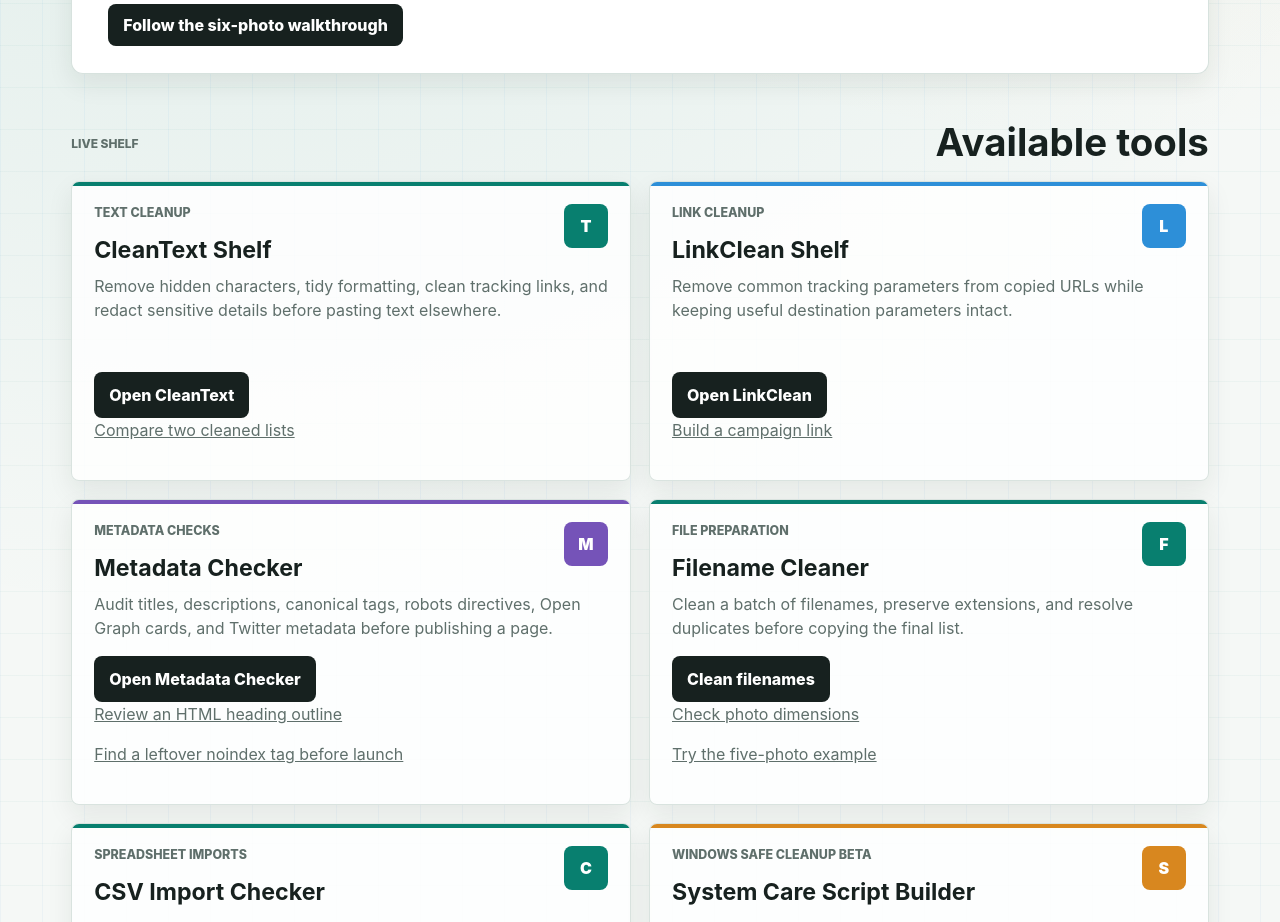
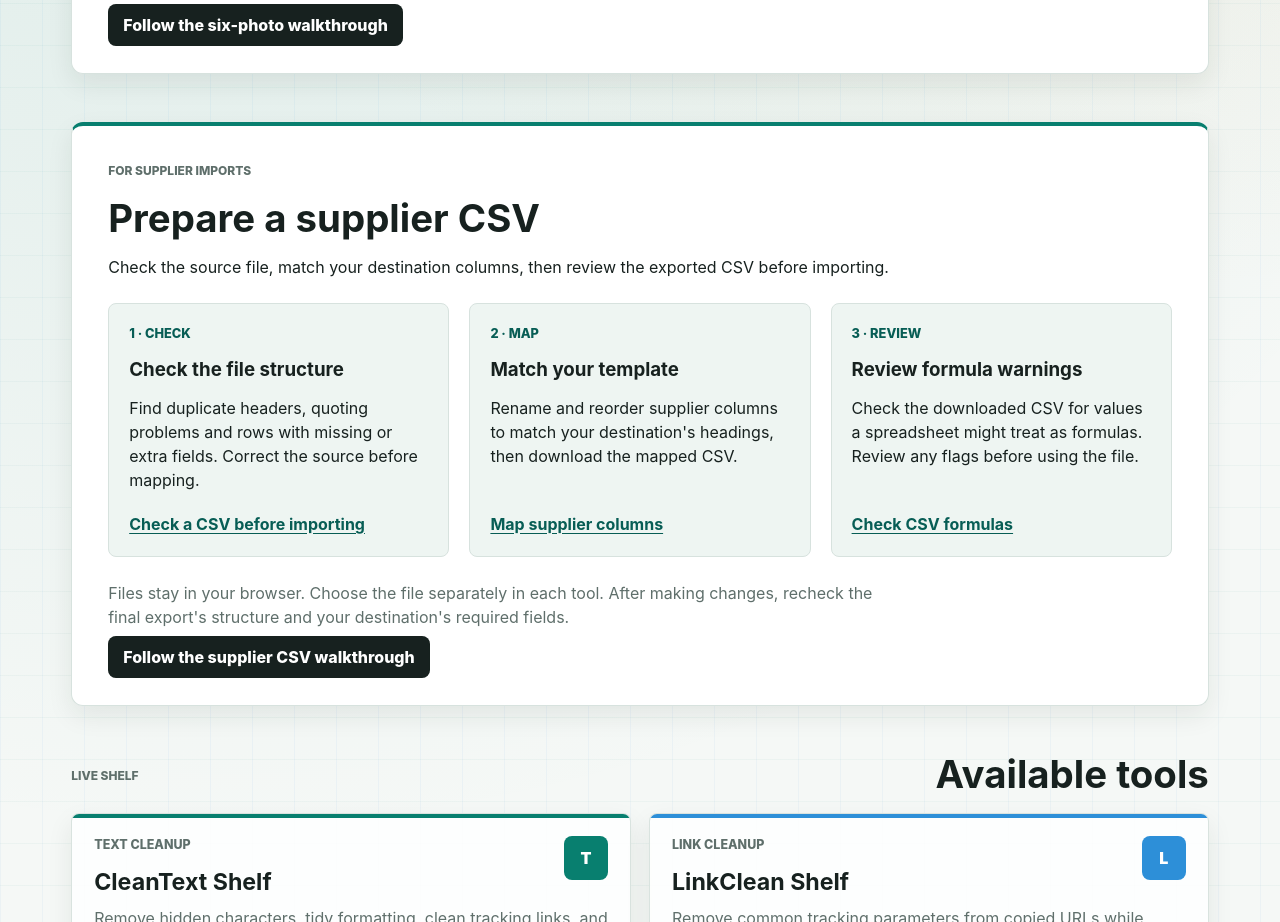
Before and after one commit to mrculture/utilityshelf-hub, a plain HTML site: page index.html in a window 1280 px wide. Shown: the part 1131-2053 px from the top of the page. Drawn offline with Linux system fonts and the light colour scheme.

Commit message:
Add supplier CSV workflow to homepage

```diff
--- a/index.html
+++ b/index.html
@@ -91,6 +91,19 @@
         </ol>
         <p class="workflow-note">Photos stay in your browser. Select the same files in each photo tool; copy the filename list between tools. Nothing renames your originals.</p>
         <a class="button" href="/guides/prepare-product-photos-for-ebay">Follow the six-photo walkthrough</a>
+      </section>
+
+      <section class="photo-workflow" id="supplier-csv" aria-labelledby="csv-workflow-title">
+        <p class="eyebrow">For supplier imports</p>
+        <h2 id="csv-workflow-title">Prepare a supplier CSV</h2>
+        <p>Check the source file, match your destination columns, then review the exported CSV before importing.</p>
+        <ol class="workflow-steps">
+          <li><span class="workflow-step">1 · Check</span><h3>Check the file structure</h3><p>Find duplicate headers, quoting problems and rows with missing or extra fields. Correct the source before mapping.</p><a href="https://csv-import-checker.utilityshelf.site/">Check a CSV before importing</a></li>
+          <li><span class="workflow-step">2 · Map</span><h3>Match your template</h3><p>Rename and reorder supplier columns to match your destination's headings, then download the mapped CSV.</p><a href="/utilities/csv-column-mapper/">Map supplier columns</a></li>
+          <li><span class="workflow-step">3 · Review</span><h3>Review formula warnings</h3><p>Check the downloaded CSV for values a spreadsheet might treat as formulas. Review any flags before using the file.</p><a href="/utilities/csv-formula-checker/">Check CSV formulas</a></li>
+        </ol>
+        <p class="workflow-note">Files stay in your browser. Choose the file separately in each tool. After making changes, recheck the final export's structure and your destination's required fields.</p>
+        <a class="button" href="/guides/prepare-supplier-csv-for-import">Follow the supplier CSV walkthrough</a>
       </section>
 
       <section class="tools" id="tools" aria-labelledby="tools-title">
```
